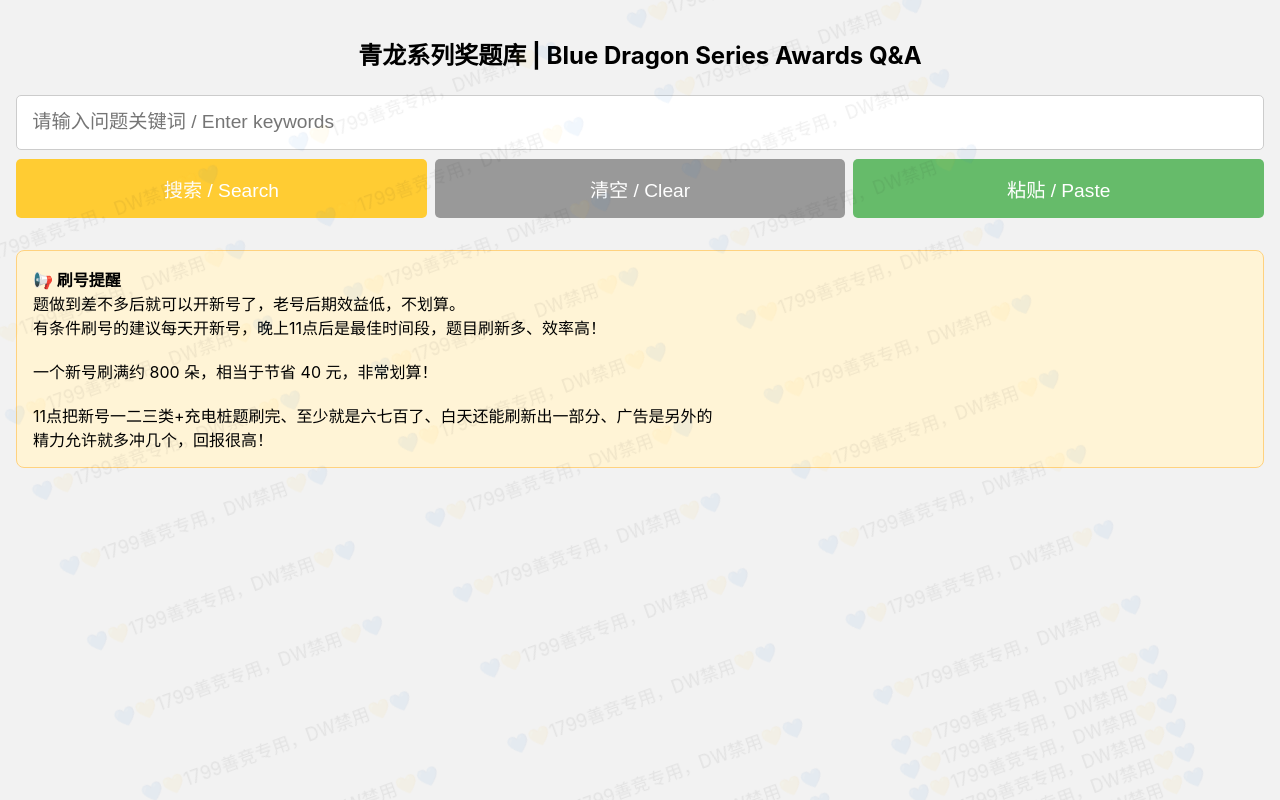
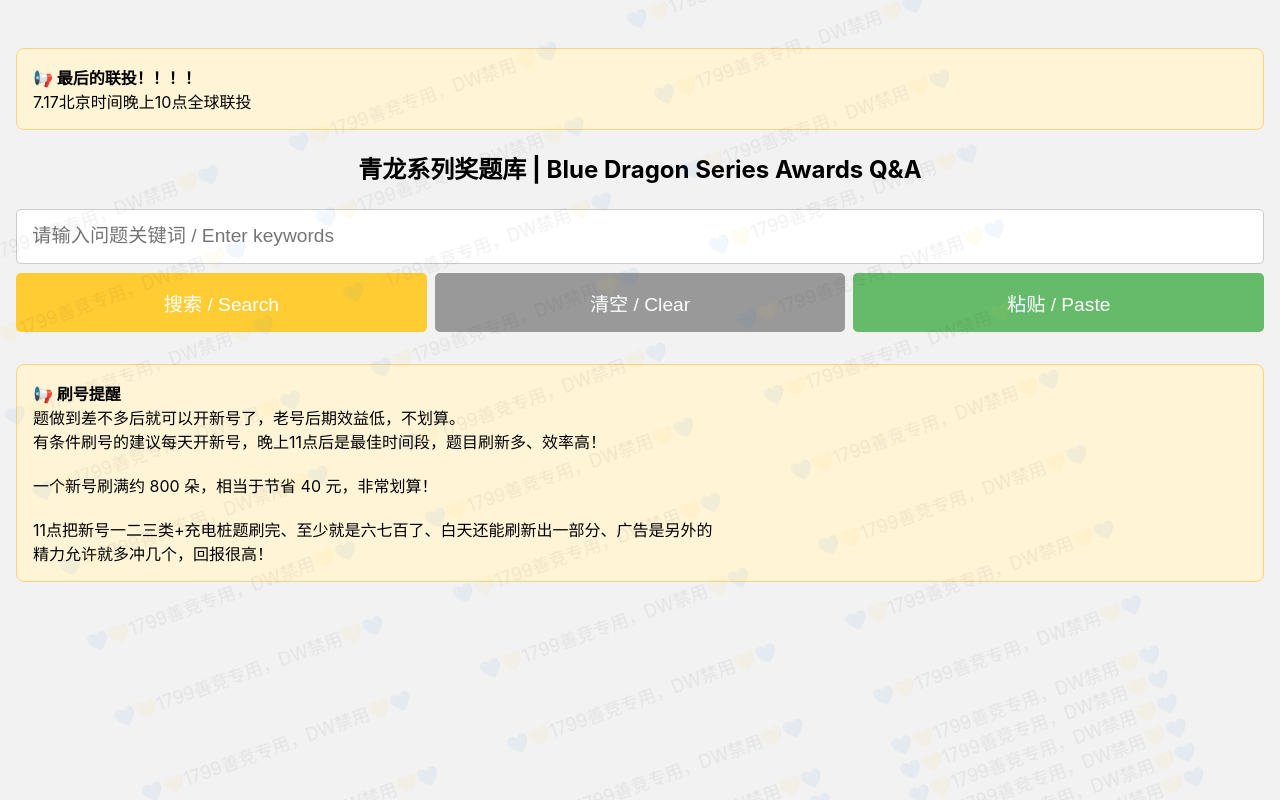
Before and after one commit to HyebinForever/BlueDragonQuestionBank, a plain HTML site: page index.html in a window 1280 px wide. Drawn offline with Linux system fonts and the light colour scheme.

Commit message:
Update index.html

```diff
--- a/index.html
+++ b/index.html
@@ -2,7 +2,12 @@
 <!DOCTYPE html>
 <html lang="zh">
 <head>
-
+  <div style="background-color: #fff4d6; border: 1px solid #ffd27f; padding: 1em; margin-top: 2em; font-size: 1rem; border-radius: 8px;">
+    <strong>📢 最后的联投！！！！</strong>
+    <br>
+    7.17北京时间晚上10点全球联投
+    <br>
+  </div>
   <meta charset="UTF-8">
   <meta name="viewport" content="width=device-width, initial-scale=1.0">
   <title>青龙系列奖题库 | Blue Dragon Series Awards Q&A</title>
```
